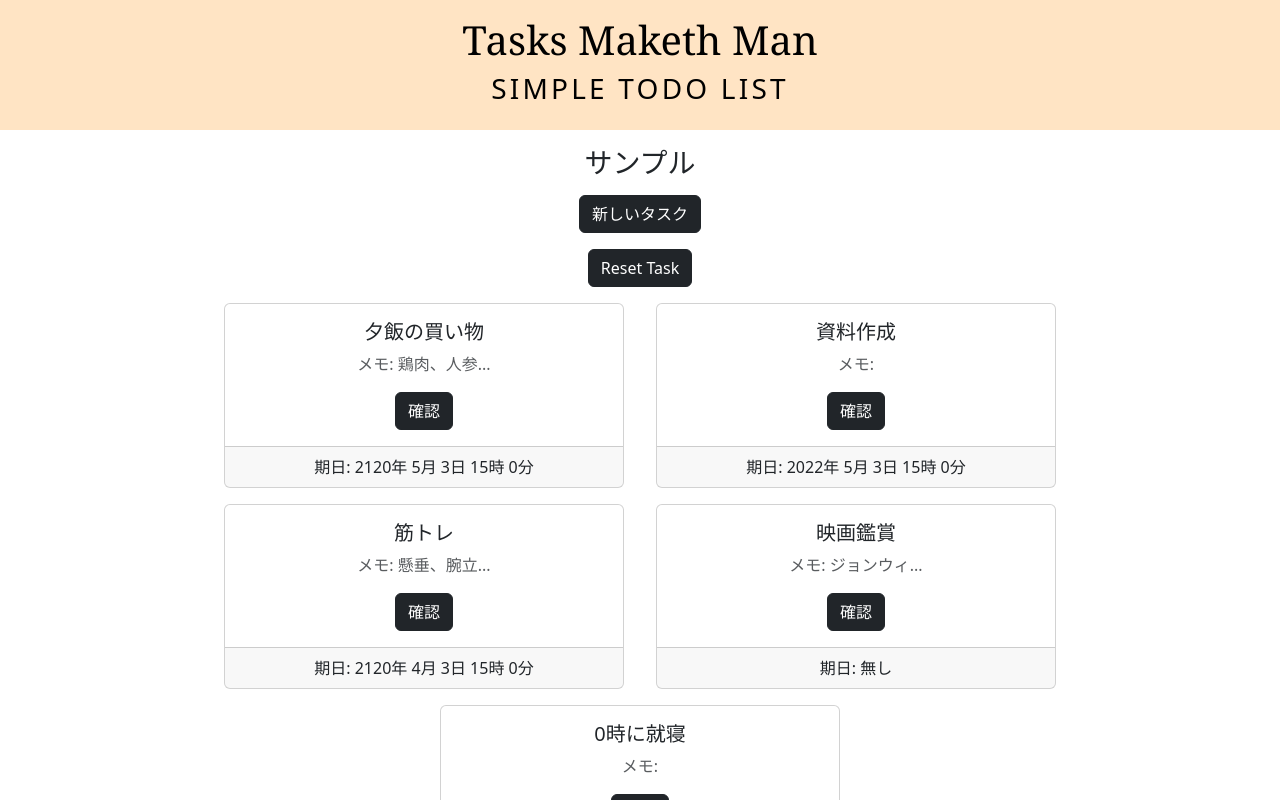
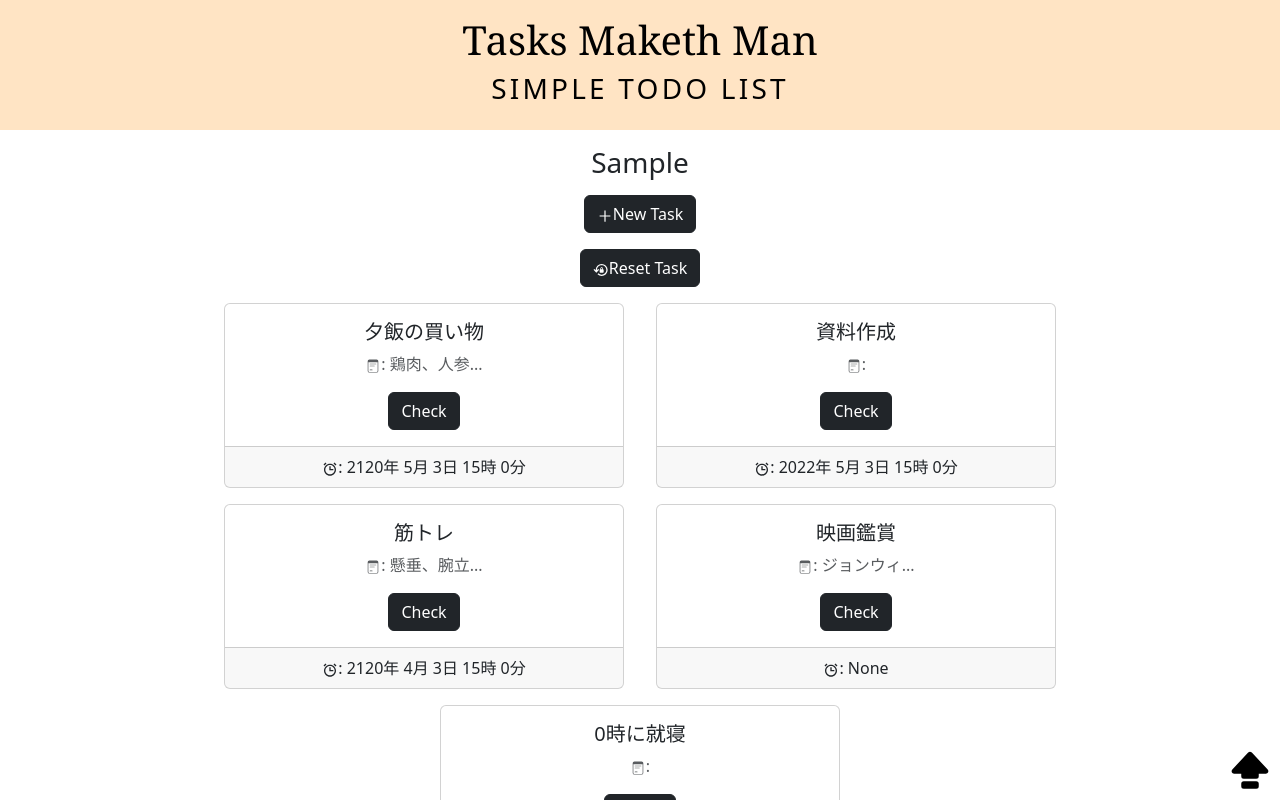
Before and after one commit to syab-syab/Tasks-Maketh-Man, a React (Create React App) app: page /example in a window 1280 px wide. Shown: the top 800 px of the page. Built offline with nearby package versions, Linux system fonts and the light colour scheme.

Commit message:
達成数リセットが機能しない

```diff
--- a/package.json
+++ b/package.json
@@ -15,6 +15,7 @@
     "react": "^18.2.0",
     "react-bootstrap": "^2.9.0",
     "react-dom": "^18.2.0",
+    "react-icons": "^4.11.0",
     "react-router-dom": "^6.16.0",
     "react-scripts": "5.0.1",
     "typescript": "^4.9.5",
--- a/src/App.css
+++ b/src/App.css
@@ -41,6 +41,15 @@
   letter-spacing: 0.2rem;
 }
 
+
+/* footer */
+.to-the-top {
+  position:fixed;
+  bottom:10px;
+  right:10px;
+}
+
+
 /* TaskList */
 .task-card {
   width: 25rem;
--- a/src/App.tsx
+++ b/src/App.tsx
@@ -46,9 +46,9 @@ function App() {
       "達成数をリセットしますか？"
     )
     if (result) {
-      const tmp = 0
-      setAccomplished(tmp)
-      localStorage.setItem(accomplishedKey, String(tmp))
+      localStorage.setItem(accomplishedKey, String(0))
+      setAccomplished(0)
+
       alert("リセットしました。")
     } else {
       alert("引き続き頑張って！")
--- a/src/components/Example.tsx
+++ b/src/components/Example.tsx
@@ -8,6 +8,9 @@ import SubmitForm from './SubmitForm';
 // import longSentenceCut from '../functions/longSentenceCut';
 import TaskList from './TaskList';
 import { Button } from 'react-bootstrap';
+import {AiOutlinePlus} from "react-icons/ai";
+import {MdOutlineLockReset} from "react-icons/md"
+import {AiOutlineHome} from "react-icons/ai"
 
 const Example = () => {
 
@@ -144,11 +147,12 @@ const Example = () => {
   const fakeAccomplished = () => alert("このようにしてタスクを達成済みにします。")
 
 
+
   return (
     <div>
-      <h3 className='my-3'>サンプル</h3>
+      <h3 className='my-3'>Sample</h3>
       <div>
-        <Button onClick={handleShow} variant="dark" className='mb-3'>新しいタスク</Button>
+        <Button onClick={handleShow} variant="dark" className='mb-3'><AiOutlinePlus/>New Task</Button>
         <SubmitForm
           inputValue={inputValue}
           dateTimeStates={[year, month, date, hour, minutes]}
@@ -162,7 +166,7 @@ const Example = () => {
           onHide={handleClose}
         />
         <div>
-          <Button onClick={resetTasks} variant="dark" className='mb-3' >Reset Task</Button>
+          <Button onClick={resetTasks} variant="dark" className='mb-3'><MdOutlineLockReset/>Reset Task</Button>
       </div>
       </div>
       {/* [ToDo] タスクをflex-boxで良い感じにして、レスポンシブ対応させる。画面を小さくしたら一列にすること */}
@@ -190,9 +194,14 @@ const Example = () => {
         onClick={handleDelete}
         setAccomplished={fakeAccomplished}
       />
-      <Link to='/'>
-        HOME
-      </Link>
+      <div className='mb-2'>
+        <Link to='/'>
+          <Button variant="dark">
+            <AiOutlineHome/>HOME
+          </Button>
+        </Link>
+      </div>
+      {/* <a href="/">HOME</a> */}
     </div>
   )
 }
--- a/src/components/Footer.tsx
+++ b/src/components/Footer.tsx
@@ -1,10 +1,13 @@
 import React from 'react'
+import {BsFillCapslockFill} from "react-icons/bs";
 
 export const Footer = () => {
   return (
     <div>
       {/* Footer */}
-      <a href="#header">Topへ戻る</a>
+      <a className='to-the-top' href="#header">
+        <BsFillCapslockFill size="2.5rem" style={{color: "black"}}/>
+      </a>
     </div>
   )
 }
--- a/src/components/Header.tsx
+++ b/src/components/Header.tsx
@@ -1,4 +1,5 @@
 import React from 'react'
+
 
 type Props = {
   accomplished: number
--- a/src/components/Home.tsx
+++ b/src/components/Home.tsx
@@ -8,6 +8,10 @@ import SubmitForm from './SubmitForm';
 // import longSentenceCut from '../functions/longSentenceCut';
 import TaskList from './TaskList';
 import { Button } from 'react-bootstrap';
+import {AiOutlinePlus} from "react-icons/ai";
+import {MdOutlineLockReset} from "react-icons/md"
+import {LuTimerReset} from "react-icons/lu"
+import {BsPencilFill} from "react-icons/bs"
 
 type Props = {
   // accomplished: number
@@ -168,7 +172,7 @@ const Home = (props: Props) =>  {
   return (
     <div>
       <div>
-        <Button onClick={handleShow} variant="dark" className='my-3'>New Task</Button>
+        <Button onClick={handleShow} variant="dark" className='my-3'><AiOutlinePlus/>New Task</Button>
         <SubmitForm
           inputValue={inputValue}
           dateTimeStates={[year, month, date, hour, minutes]}
@@ -183,11 +187,11 @@ const Home = (props: Props) =>  {
         />
       </div>
       <div>
-        <Button onClick={resetTasks} variant="dark" className='mb-3' >Reset Task</Button>
+        <Button onClick={resetTasks} variant="dark" className='mb-3'><MdOutlineLockReset/>Reset Task</Button>
       </div>
-      <div>
+      {/* <div>
         <Button onClick={props.resetAccomplished} variant="dark" >Reset Achievement</Button>
-      </div>
+      </div> */}
       {/* [ToDo] TaskListがちょっと不安なので色々試してみる */}
       {/* [ToDo] 不安なので↑の原形は消さない */}
       <TaskList
@@ -196,9 +200,15 @@ const Home = (props: Props) =>  {
         // accomplished={props.accomplished}
         setAccomplished={props.setAccomplished}
       />
-      <Link to="/example">
-        使い方
-      </Link>
+      <div className='my-3'>
+        <Button onClick={props.resetAccomplished} variant="dark"><LuTimerReset/>Reset Achievement</Button>
+      </div>
+      <div className='mb-2'>
+        <Link to="/example" className='bottom-link'>
+          <Button variant="dark"><BsPencilFill/>Sample</Button>
+        </Link>
+      </div>
+
     </div>
   )
 }
--- a/src/components/SubmitForm.tsx
+++ b/src/components/SubmitForm.tsx
@@ -82,9 +82,12 @@ const SubmitForm = (props: SubmitProps) => {
               onClick={props.onHide}
             />
           </div>
-          <Button onClick={props.onHide}>
-            閉じる
-          </Button>
+          <div className='text-center'>
+            <Button onClick={props.onHide} variant='dark' className='mt-2'>
+              閉じる
+            </Button>
+          </div>
+
 
         </form>
       </Modal>
--- a/src/components/TaskList.tsx
+++ b/src/components/TaskList.tsx
@@ -8,10 +8,8 @@ import { Button } from 'react-bootstrap';
 // import Toast from 'react-bootstrap/Toast';
 // import ToastContainer from 'react-bootstrap/ToastContainer';
 import Card from 'react-bootstrap/Card';
-// react-modalは使わない
-// 自力でモーダルを作れそう
-// [ToDo]confirmで代用する
-
+import { BiAlarm } from "react-icons/bi";
+import { CiMemoPad } from "react-icons/ci";
 // ExampleとHomeから切り出したTaskのリスト
 
 type Props = {
@@ -27,19 +25,7 @@ const TaskList = (props: Props) => {
   const location = useLocation();
   console.log(location.pathname, location.pathname === "/")
   console.log(location.pathname, location.pathname === "/example")
-  // const [isOpen, setIsOpen] = useState(false)
 
-  // const customStyles = {
-  //   content: {
-  //     top: '50%',
-  //     left: '50%',
-  //     right: 'auto',
-  //     bottom: 'auto',
-  //     marginRight: '-50%',
-  //     transform: 'translate(-50%, -50%)',
-  //     padding: 0,
-  //   },
-  // }
 
   // --------------------- 達成率 ------------------------------------------
 
@@ -107,11 +93,11 @@ const TaskList = (props: Props) => {
           <Card.Body>
             <Card.Title className="me-auto">{longSentenceCut(10, task.content)}</Card.Title>
             {/* [ToDo]メモをポップオーバーにする */}
-            <Card.Text className="text-muted">メモ: {longSentenceCut(5, task.memo)}</Card.Text>
-            <Button onClick={() => toggleModal(task)} variant="dark">確認</Button>
+            <Card.Text className="text-muted"><CiMemoPad/>: {longSentenceCut(5, task.memo)}</Card.Text>
+            <Button onClick={() => toggleModal(task)} variant="dark">Check</Button>
           </Card.Body>
           {/* tsだと () => method の形にしないとエラーが出る */}
-          <Card.Footer>期日: {showDueDate(task.dueDate)}</Card.Footer>
+          <Card.Footer><BiAlarm />: {showDueDate(task.dueDate)}</Card.Footer>
         </Card>
         // </p>
         )
--- a/src/functions/showDueDate.ts
+++ b/src/functions/showDueDate.ts
@@ -1,7 +1,7 @@
 // UNIX時間で渡された期日をわかるように表示
 const showDueDate = (unix: string): string => {
   if (!unix) {
-    return "無し"
+    return "None"
   }
   const tmp = Number(unix)
   const date = new Date(tmp)
```
Also changed, not shown: 1 other file (tests, documents, lock files or other folders).
